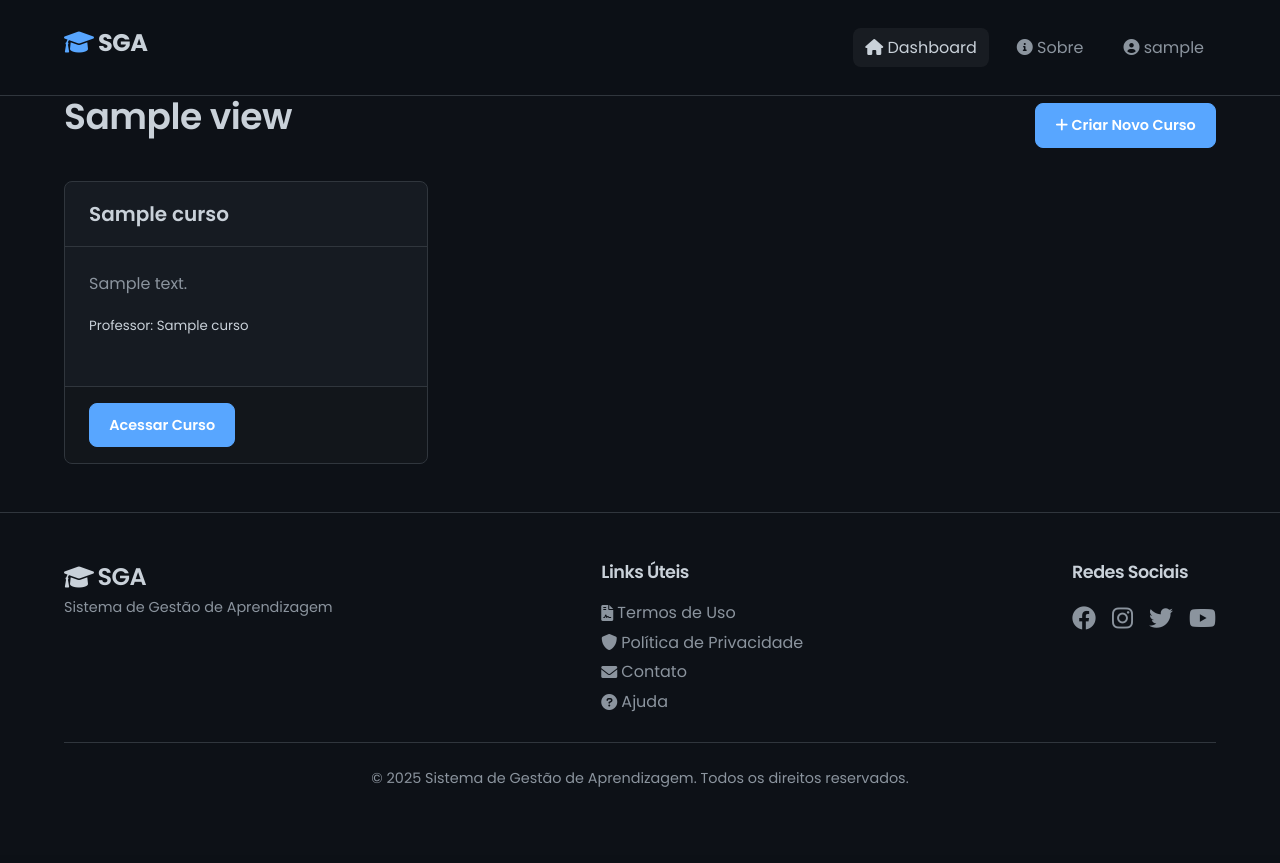
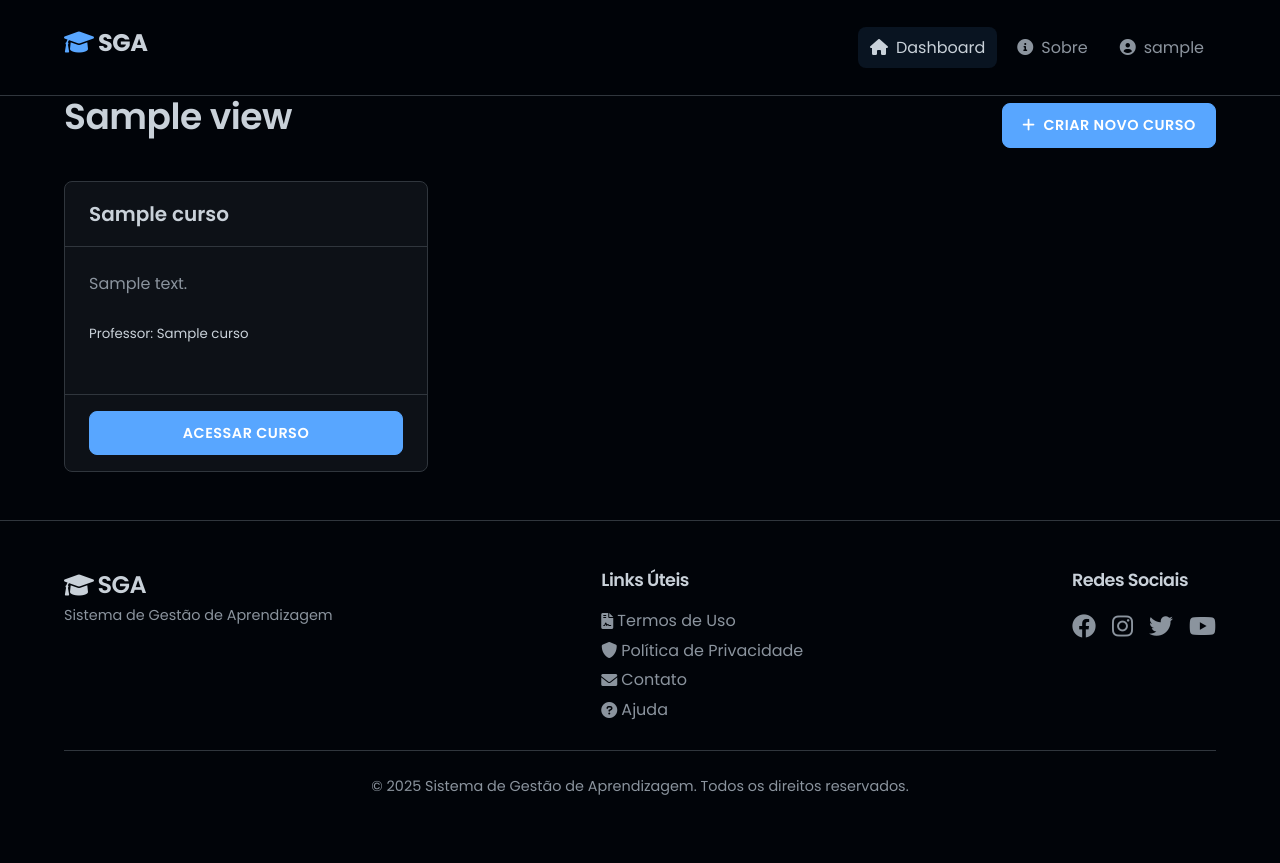
Before and after one commit to Kumegawwa/TrabalhoPHP, a PHP site: the page made by app/views/dashboard/index.php in a window 1280 px wide. Before the commit the page ends 787 px from the top, so only its background shows below. Run offline with PHP 8.4, Linux system fonts and the light colour scheme; the visitor is signed in with stand-in values (Sample User, id 1); the template is opened without the code that fills it: most values are stand-ins (such as "Sample title", 1, 10 or a date in 2020).

Commit message:
Aprimorando a interface e experiência do usuário (UX/UI)

```diff
--- a/app/views/dashboard/index.php
+++ b/app/views/dashboard/index.php
@@ -2,17 +2,20 @@
 
 <div class="d-flex justify-content-between align-items-center mb-4">
     <h1><?= htmlspecialchars($viewData['titulo']) ?></h1>
-    <?php if ($_SESSION['perfil'] === 'professor'): ?>
+    <?php if (isset($_SESSION['perfil']) && $_SESSION['perfil'] === 'professor'): ?>
         <a href="<?= BASE_URL ?>/cursos/create" class="btn btn-primary"><i class="fas fa-plus"></i> Criar Novo Curso</a>
     <?php endif; ?>
 </div>
 
-<?php if ($_SESSION['perfil'] === 'aluno'): ?>
+<?php if (isset($_SESSION['perfil']) && $_SESSION['perfil'] === 'aluno'): ?>
 <div class="card mb-4">
+    <div class="card-header">
+        Entrar em uma Nova Turma
+    </div>
     <div class="card-body">
         <form action="<?= BASE_URL ?>/cursos/join" method="POST" class="d-flex gap-2">
             <input type="hidden" name="csrf_token" value="<?= generateCsrfToken() ?>">
-            <input type="text" name="codigo_turma" class="input" placeholder="Digite o código da turma" required style="flex-grow: 1;">
+            <input type="text" name="codigo_turma" class="input" placeholder="Digite o código da turma" required style="flex-grow: 1; text-transform: uppercase;">
             <button type="submit" class="btn btn-secondary">Entrar na Turma</button>
         </form>
     </div>
@@ -23,13 +26,15 @@
 <div class="row">
     <?php if (empty($viewData['cursos'])): ?>
         <div class="col-12">
-            <div class="card">
-                <div class="card-body text-center">
+            <div class="card text-center" style="padding: 3rem; border-style: dashed;">
+                <div class="card-body">
+                    <i class="fas fa-ghost fa-3x" style="color: var(--text-secondary); margin-bottom: 1rem;"></i>
+                    <h3 style="color: var(--text-primary);">Tudo quieto por aqui...</h3>
                     <p>
-                        <?php if ($_SESSION['perfil'] === 'professor'): ?>
-                            Você ainda não criou nenhum curso.
+                        <?php if (isset($_SESSION['perfil']) && $_SESSION['perfil'] === 'professor'): ?>
+                            Parece que você ainda não criou nenhum curso. Que tal começar agora clicando no botão "Criar Novo Curso"?
                         <?php else: ?>
-                            Você ainda não está inscrito em nenhum curso.
+                            Você ainda não está inscrito em nenhum curso. Utilize o código da turma fornecido pelo seu professor para começar.
                         <?php endif; ?>
                     </p>
                 </div>
@@ -44,10 +49,10 @@
                     </div>
                     <div class="card-body">
                         <p><?= htmlspecialchars($curso['descricao']) ?></p>
-                        <small>Professor: <?= htmlspecialchars($curso['professor_nome']) ?></small>
+                        <small class="text-muted">Professor: <?= htmlspecialchars($curso['professor_nome']) ?></small>
                     </div>
                     <div class="card-footer">
-                        <a href="<?= BASE_URL ?>/cursos/show/<?= $curso['id'] ?>" class="btn btn-primary">Acessar Curso</a>
+                        <a href="<?= BASE_URL ?>/cursos/show/<?= $curso['id'] ?>" class="btn btn-primary w-100">Acessar Curso</a>
                     </div>
                 </div>
             </div>
--- a/public/css/style.css
+++ b/public/css/style.css
@@ -1,16 +1,16 @@
-/* ---=== SGA | FUTURISTIC MINIMALIST THEME (v2 - Complete) ===--- */
+/* ---=== SGA | TEMA FINAL REFINADO ===--- */
 
 /* 1. VARIÁVEIS E RESET GERAL */
 :root {
-    --bg-color: #0d1117;
-    --surface-color: #161b22;
-    --border-color: #30363d;
-    --primary-accent: #58a6ff;
-    --primary-accent-hover: #80bfff;
+    --bg-color: #010409; /* Preto azulado profundo, inspirado no GitHub */
+    --surface-color: #0d1117; /* Cor de superfícies (cards, inputs) */
+    --border-color: #30363d; /* Cor das bordas */
+    --primary-accent: #58a6ff; /* Azul vibrante para destaques */
+    --primary-accent-hover: #80bfff; /* Azul mais claro para hover */
 
-    --text-primary: #c9d1d9;
-    --text-secondary: #8b949e;
-    --text-on-accent: #ffffff;
+    --text-primary: #c9d1d9; /* Cor principal do texto (cinza claro) */
+    --text-secondary: #8b949e; /* Cor secundária (cinza médio) */
+    --text-on-accent: #ffffff; /* Texto sobre o fundo de destaque */
 
     --success: #3fb950;
     --danger: #f85149;
@@ -23,6 +23,11 @@
 
     --border-radius: 8px;
     --transition: all 0.25s cubic-bezier(0.4, 0, 0.2, 1);
+}
+
+@keyframes fadeIn {
+    from { opacity: 0; transform: translateY(10px); }
+    to { opacity: 1; transform: translateY(0); }
 }
 
 * {
@@ -50,6 +55,8 @@ body {
     -moz-osx-font-smoothing: grayscale;
 }
 
+
+/* 2. LAYOUT E CONTAINER */
 .container {
     width: 100%;
     max-width: 1200px;
@@ -63,7 +70,7 @@ body {
 }
 
 
-/* 2. TIPOGRAFIA */
+/* 3. TIPOGRAFIA */
 h1, h2, h3, h4, h5, h6 {
     font-weight: 600;
     line-height: 1.3;
@@ -84,10 +91,11 @@ a:hover {
 }
 
 
-/* 3. NAVBAR */
+/* 4. NAVBAR */
 .navbar {
-    background-color: rgba(13, 17, 23, 0.8);
+    background-color: rgba(1, 4, 9, 0.8);
     backdrop-filter: blur(10px);
+    -webkit-backdrop-filter: blur(10px);
     border-bottom: 1px solid var(--border-color);
     position: fixed;
     top: 0;
@@ -106,15 +114,18 @@ a:hover {
     font-size: 1.5rem;
 }
 .navbar .logo a .fa-graduation-cap { color: var(--primary-accent); }
-.nav-links { list-style: none; display: flex; gap: var(--spacing-md); }
+.nav-links { list-style: none; display: flex; align-items: center; gap: var(--spacing-sm); }
 .nav-links li a {
     color: var(--text-secondary);
     padding: 0.5rem 0.75rem;
     border-radius: var(--border-radius);
     font-weight: 400;
+    display: flex;
+    align-items: center;
+    gap: 0.5rem;
 }
 .nav-links li a:hover, .nav-links li a.active {
-    background-color: rgba(255, 255, 255, 0.05);
+    background-color: rgba(88, 166, 255, 0.1);
     color: var(--text-primary);
 }
 .login-btn {
@@ -140,12 +151,13 @@ a:hover {
     list-style: none;
     z-index: 1001;
     box-shadow: 0 8px 24px rgba(0,0,0,0.4);
+    animation: fadeIn 0.1s ease-out;
 }
 .dropdown:hover .dropdown-menu { display: block; }
 .dropdown-menu li a {
     color: var(--text-secondary) !important;
     padding: 0.5rem 1rem !important;
-    display: block; width: 100%;
+    display: flex; width: 100%;
 }
 .dropdown-menu li a:hover {
     background-color: rgba(88, 166, 255, 0.1);
@@ -154,7 +166,7 @@ a:hover {
 .logout-link { color: var(--danger) !important; }
 
 
-/* 4. CARDS */
+/* 5. CARDS E COMPONENTES */
 .card {
     background-color: var(--surface-color);
     border: 1px solid var(--border-color);
@@ -164,9 +176,10 @@ a:hover {
     transition: var(--transition);
     display: flex;
     flex-direction: column;
+    animation: fadeIn 0.5s ease-out forwards;
 }
 .card:hover {
-    border-color: #555;
+    border-color: #8b949e;
     transform: translateY(-4px);
 }
 .card-header {
@@ -179,15 +192,26 @@ a:hover {
     padding: var(--spacing-lg);
     flex-grow: 1;
 }
+.card-body p {
+    color: var(--text-secondary);
+    margin-bottom: 1.5rem;
+}
 .card-footer {
     padding: var(--spacing-md) var(--spacing-lg);
-    background-color: rgba(0,0,0,0.2);
+    background-color: transparent;
     border-top: 1px solid var(--border-color);
     display: flex; gap: 0.5rem; flex-wrap: wrap;
+    align-items: center;
+}
+hr {
+    border: none;
+    height: 1px;
+    background-color: var(--border-color);
+    margin: 2rem 0;
 }
 
 
-/* 5. FORMULÁRIOS E BOTÕES */
+/* 6. FORMULÁRIOS E BOTÕES */
 .form-group { margin-bottom: var(--spacing-lg); }
 .label {
     display: block; margin-bottom: 0.5rem; font-weight: 600;
@@ -205,10 +229,17 @@ a:hover {
     box-shadow: 0 0 0 3px rgba(88, 166, 255, 0.3);
 }
 .btn {
-    display: inline-block; font-weight: 600; text-align: center;
+    display: inline-flex; align-items: center; justify-content: center;
+    gap: 0.5rem; font-weight: 600; text-align: center;
     border: 1px solid transparent; padding: 0.6rem 1.2rem;
     font-size: 0.9rem; border-radius: var(--border-radius);
     transition: var(--transition); cursor: pointer;
+    text-transform: uppercase; letter-spacing: 0.5px;
+    box-shadow: 0 1px 0 rgba(27, 31, 36, 0.04);
+}
+.btn:active {
+    transform: translateY(1px);
+    box-shadow: none;
 }
 .btn-primary {
     background-color: var(--primary-accent);
@@ -226,8 +257,10 @@ a:hover {
 .btn-secondary:hover { border-color: var(--primary-accent); }
 .btn-success { background-color: #238636; color: var(--text-on-accent); }
 .btn-success.disabled { background-color: #238636; opacity: 0.6; cursor: not-allowed; }
+.btn-danger { background-color: #da3633; color: var(--text-on-accent); }
 
-/* 6. ALERTAS E TABELAS */
+
+/* 7. ALERTAS E TABELAS */
 .alert {
     padding: var(--spacing-md) var(--spacing-lg);
     margin-bottom: var(--spacing-lg); border-radius: var(--border-radius);
@@ -255,7 +288,7 @@ a:hover {
 .table tbody tr:hover { background-color: var(--surface-color); }
 
 
-/* 7. RODAPÉ (FOOTER) */
+/* 8. RODAPÉ (FOOTER) */
 .footer {
     background-color: var(--bg-color);
     color: var(--text-secondary);
@@ -297,7 +330,7 @@ a:hover {
 }
 
 
-/* 8. SISTEMA DE GRID E CLASSES UTILITÁRIAS */
+/* 9. SISTEMA DE GRID E CLASSES UTILITÁRIAS */
 .row {
     display: flex;
     flex-wrap: wrap;
@@ -326,32 +359,39 @@ a:hover {
     .col-lg-4 { flex: 0 0 33.333333%; max-width: 33.333333%; }
     .col-lg-3 { flex: 0 0 25%; max-width: 25%; }
 }
-
-.d-flex { display: flex; }
-.justify-content-between { justify-content: space-between; }
-.align-items-center { align-items: center; }
-.text-center { text-align: center; }
-.w-100 { width: 100%; }
-.h-100 { height: 100%; }
-.mb-4 { margin-bottom: var(--spacing-lg); }
+.d-flex { display: flex !important; }
+.gap-2 { gap: 0.5rem; }
+.justify-content-between { justify-content: space-between !important; }
+.align-items-center { align-items: center !important; }
+.text-center { text-align: center !important; }
+.w-100 { width: 100% !important; }
+.h-100 { height: 100% !important; }
+.mb-3 { margin-bottom: var(--spacing-md) !important; }
+.mb-4 { margin-bottom: var(--spacing-lg) !important; }
+.mt-3 { margin-top: var(--spacing-md) !important; }
 
 
-/* 9. RESPONSIVIDADE DO MENU */
+/* 10. RESPONSIVIDADE */
 .hamburger { display: none; }
 #menu-toggle { display: none; }
 @media (max-width: 768px) {
+    .navbar .container {
+        flex-wrap: wrap;
+    }
     .hamburger {
         display: block; cursor: pointer;
         font-size: 1.5rem; color: var(--text-secondary);
+        order: 2; /* Move o hamburger para depois do logo */
     }
     .nav-links {
-        display: none; position: absolute;
-        top: 100%; left: 0; width: 100%;
-        background-color: var(--surface-color);
-        border-bottom: 1px solid var(--border-color);
-        flex-direction: column; padding: var(--spacing-md);
+        order: 3; /* Move a navegação para a próxima linha */
+        display: none;
+        width: 100%;
+        flex-direction: column;
+        align-items: flex-start;
+        padding: var(--spacing-md) 0;
     }
-    #menu-toggle:checked + .hamburger + .nav-links { display: flex; }
+    #menu-toggle:checked ~ .nav-links { display: flex; }
     .dropdown-menu {
         position: static; box-shadow: none;
         border: none; background-color: transparent; padding-left: 1rem;
```
